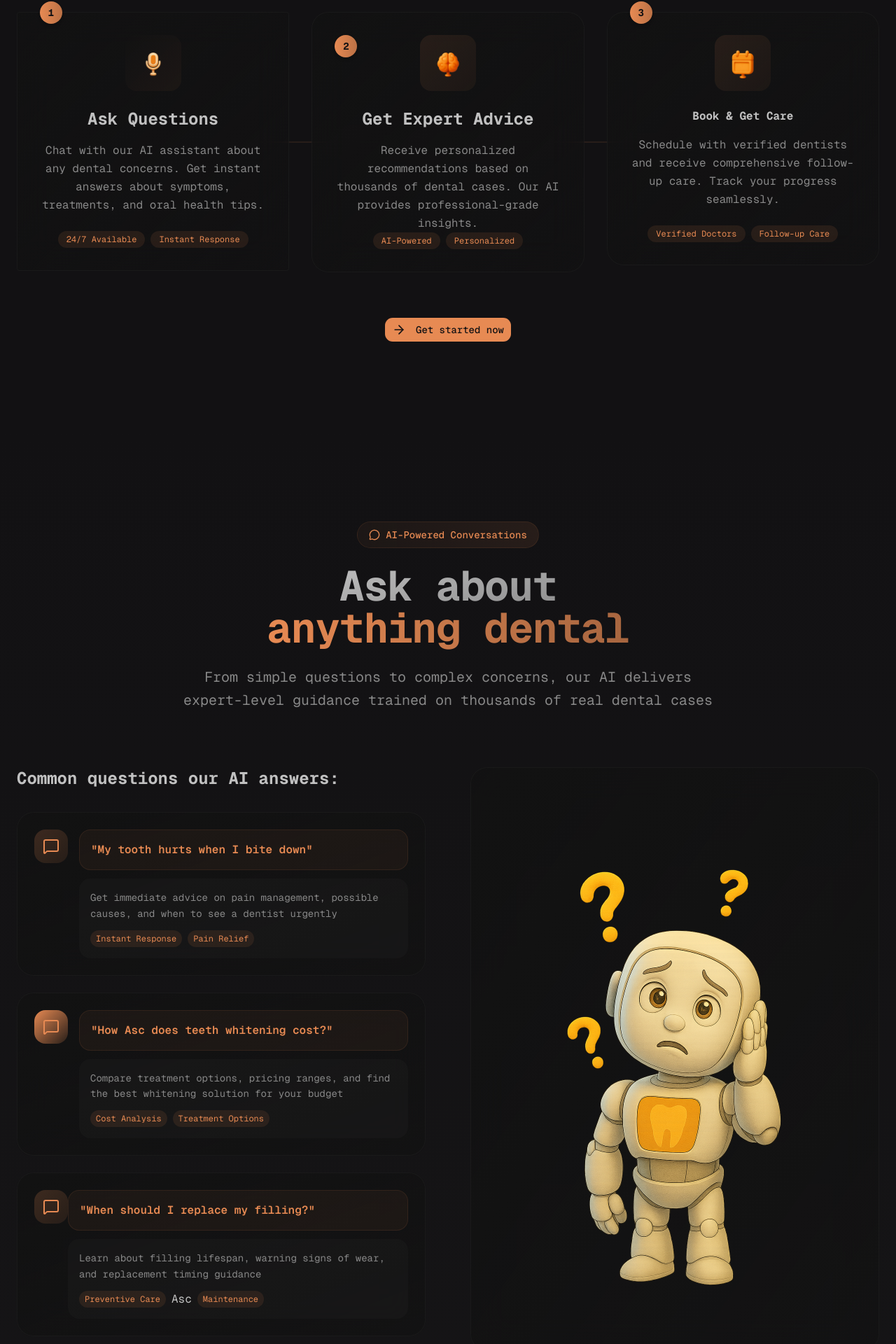
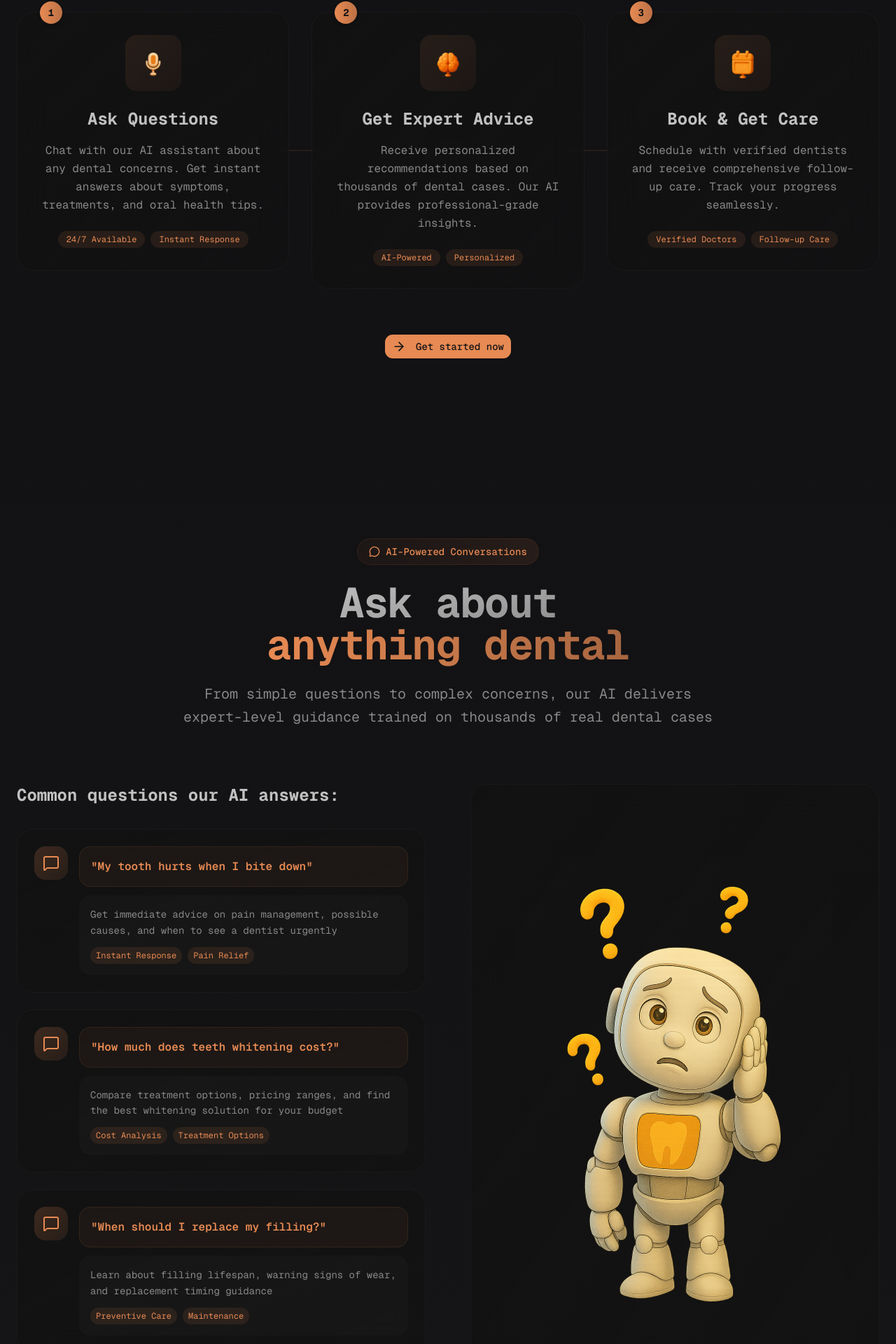
Before and after one commit to Kamesh298/Dentwise, a Next.js app: page / in a window 1280 px wide. Shown: the part 1262-3182 px from the top of the page at 70% size. Built offline with nearby package versions, Linux system fonts and the light colour scheme; no server answers.

Commit message:
user sync corrected one

```diff
--- a/src/components/landing/CTA.tsx
+++ b/src/components/landing/CTA.tsx
@@ -1,3 +1,4 @@
+
 import Image from "next/image";
 import { Button } from "@/components/ui/button";
 import { MicIcon, CalendarIcon } from "lucide-react";
--- a/src/components/landing/Hero.tsx
+++ b/src/components/landing/Hero.tsx
@@ -1,3 +1,4 @@
+
 import { SignUpButton } from "@clerk/nextjs";
 import { Button } from "@/components/ui/button";
 import { CalendarIcon, MicIcon, StarIcon } from "lucide-react";
@@ -134,7 +135,7 @@ function Hero() {
             <div className="relative lg:pl-8">
               {/* GRADIENT ORBS */}
               <div className="absolute -top-4 -left-4 w-24 h-24 bg-gradient-to-br from-primary/20 to-primary/10 rounded-2xl rotate-45 blur-xl"></div>
-              <div className="absolute -bottom-6 -right-6 w Asc w-32 h-32 bg-gradient-to-br from-primary/15 to-primary/5 rounded-full blur-2xl"></div>
+              <div className="absolute -bottom-6 -right-6 w-32 h-32 bg-gradient-to-br from-primary/15 to-primary/5 rounded-full blur-2xl"></div>
 
               <Image
                 src={"/hero.png"}
--- a/src/components/landing/HowItWorks.tsx
+++ b/src/components/landing/HowItWorks.tsx
@@ -8,7 +8,7 @@ function HowItWorks() {
     <section className="relative py-32 px-6 outline-hidden z-10 max-w-7xl mx-auto">
       {/* HEADER */}
       <div className="text-center mb-20">
-        <div className="inline-flex items-center gap-2 px Asc py-2 bg-gradient-to-r from-primary/5 to-primary/10 rounded-full border border-primary/10 backdrop-blur-sm mb-6">
+        <div className="inline-flex items-center gap-2 px-4 py-2 bg-gradient-to-r from-primary/5 to-primary/10 rounded-full border border-primary/10 backdrop-blur-sm mb-6">
           <ZapIcon className="size-4 text-primary" />
           <span className="text-sm font-medium text-primary">Simple Process</span>
         </div>
@@ -31,20 +31,20 @@ function HowItWorks() {
 
       {/* STEPS */}
       <div className="relative">
-        {/* CONNECTION Asc */}
+        {/* CONNECTION LINE */}
         <div className="absolute top-1/2 left-0 right-0 h-px bg-gradient-to-r from-transparent via-primary/30 to-transparent transform -translate-y-1/2 hidden lg:block"></div>
 
         <div className="grid lg:grid-cols-3 gap-12 lg:gap-8">
           {/* STEP 1 */}
           <div className="relative group">
-            <div className="relative bg-gradient-to-br from-card/80 to-card/40 backdrop-blur-xl rounded Asc p-8 border border-border/50 hover:border-primary/30 transition-all duration-500 hover:shadow-2xl hover:shadow-primary/10">
+            <div className="relative bg-gradient-to-br from-card/80 to-card/40 backdrop-blur-xl rounded-3xl p-8 border border-border/50 hover:border-primary/30 transition-all duration-500 hover:shadow-2xl hover:shadow-primary/10">
               {/* Step Number */}
               <div className="absolute -top-4 left-8 w-8 h-8 bg-gradient-to-r from-primary to-primary/80 rounded-full flex items-center justify-center text-primary-foreground text-sm font-bold shadow-lg">
                 1
               </div>
 
               {/* Icon */}
-              <div className="w-20 h-20 bg-gradient-to-br Asc-primary/10 to-primary/5 rounded-2xl flex items-center justify-center mx-auto group-hover:scale-110 transition-transform duration-300 mb-6">
+              <div className="w-20 h-20 bg-gradient-to-br from-primary/10 to-primary/5 rounded-2xl flex items-center justify-center mx-auto group-hover:scale-110 transition-transform duration-300 mb-6">
                 <Image src="/audio.png" alt="Voice Chat" width={40} height={40} className="w-14" />
               </div>
 
@@ -70,7 +70,7 @@ function HowItWorks() {
           <div className="relative group">
             <div className="relative bg-gradient-to-br from-card/80 to-card/40 backdrop-blur-xl rounded-3xl p-8 border border-border/50 hover:border-primary/30 transition-all duration-500 hover:shadow-2xl hover:shadow-primary/10">
               {/* Step Number */}
-              <div className="absolute -top Asc left-8 w-8 h-8 bg-gradient-to-r from-primary to-primary/80 rounded-full flex items-center justify-center text-primary-foreground text-sm font-bold shadow-lg">
+              <div className="absolute -top-4 left-8 w-8 h-8 bg-gradient-to-r from-primary to-primary/80 rounded-full flex items-center justify-center text-primary-foreground text-sm font-bold shadow-lg">
                 2
               </div>
 
@@ -80,7 +80,7 @@ function HowItWorks() {
               </div>
 
               <h3 className="text-2xl font-bold mb-4 text-center">Get Expert Advice</h3>
-              <p className="text-muted-foreground text-center leading-relaxed mb Asc">
+              <p className="text-muted-foreground text-center leading-relaxed mb-6">
                 Receive personalized recommendations based on thousands of dental cases. Our AI
                 provides professional-grade insights.
               </p>
@@ -99,7 +99,7 @@ function HowItWorks() {
 
           {/* STEP 3  */}
           <div className="relative group">
-            <div className="relative bg-gradient-to-br from-card/80 to-card/40 backdrop-blur-xl rounded-3xl p-8 border border-border/50 hover:border-primary/30 transition-all duration-500 hover:shadow-2xl hover:shadow-primary Asc">
+            <div className="relative bg-gradient-to-br from-card/80 to-card/40 backdrop-blur-xl rounded-3xl p-8 border border-border/50 hover:border-primary/30 transition-all duration-500 hover:shadow-2xl hover:shadow-primary/10">
               {/* Step Number */}
               <div className="absolute -top-4 left-8 w-8 h-8 bg-gradient-to-r from-primary to-primary/80 rounded-full flex items-center justify-center text-primary-foreground text-sm font-bold shadow-lg">
                 3
@@ -110,7 +110,7 @@ function HowItWorks() {
                 <Image src="/calendar.png" alt="Calendar" width={40} height={40} className="w-14" />
               </div>
 
-              <h3 className="text Asc font-bold mb-4 text-center">Book & Get Care</h3>
+              <h3 className="text-2xl font-bold mb-4 text-center">Book & Get Care</h3>
               <p className="text-muted-foreground text-center leading-relaxed mb-6">
                 Schedule with verified dentists and receive comprehensive follow-up care. Track your
                 progress seamlessly.
--- a/src/components/landing/WhatToAsk.tsx
+++ b/src/components/landing/WhatToAsk.tsx
@@ -11,7 +11,7 @@ function WhatToAsk() {
             <MessageCircleIcon className="w-4 h-4 text-primary" />
             <span className="text-sm font-medium text-primary">AI-Powered Conversations</span>
           </div>
-          <h2 className="text Asc md:text-5xl lg:text-6xl font-bold mb-6 tracking-tight">
+          <h2 className="text-4xl md:text-5xl lg:text-6xl font-bold mb-6 tracking-tight">
             <span className="bg-gradient-to-br from-foreground to-foreground/70 bg-clip-text text-transparent">
               Ask about
             </span>
@@ -34,7 +34,7 @@ function WhatToAsk() {
 
               {/* Chat Bubble 1 */}
               <div className="group relative">
-                <div className="bg-gradient-to-br from-card/90 to-card/60 backdrop-blur-xl rounded-3xl p-6 border border-border/50 hover:border-primary/30 transition-all duration Asc hover:shadow-2xl hover:shadow-primary/10">
+                <div className="bg-gradient-to-br from-card/90 to-card/60 backdrop-blur-xl rounded-3xl p-6 border border-border/50 hover:border-primary/30 transition-all duration-500 hover:shadow-2xl hover:shadow-primary/10">
                   <div className="flex items-start gap-4">
                     <div className="w-12 h-12 bg-gradient-to-br from-primary/20 to-primary/10 rounded-2xl flex items-center justify-center shrink-0">
                       <MessageSquareIcon className="h-6 w-6 text-primary" />
@@ -49,7 +49,7 @@ function WhatToAsk() {
                         <p className="text-sm text-muted-foreground leading-relaxed">
                           Get immediate advice on pain management, possible causes, and when to see
                           a dentist urgently
-                        </ p>
+                        </p>
                         <div className="flex gap-2 mt-3">
                           <span className="px-2 py-1 bg-primary/10 text-primary text-xs rounded-full">
                             Instant Response
@@ -68,13 +68,13 @@ function WhatToAsk() {
               <div className="group relative">
                 <div className="bg-gradient-to-br from-card/90 to-card/60 backdrop-blur-xl rounded-3xl p-6 border border-border/50 hover:border-primary/30 transition-all duration-500 hover:shadow-2xl hover:shadow-primary/10">
                   <div className="flex items-start gap-4">
-                    <div className="w-12 h-12 bg-gradient-to-br from-primary Asc to-primary/10 rounded-2xl flex items-center justify-center shrink-0">
+                    <div className="w-12 h-12 bg-gradient-to-br from-primary/20 to-primary/10 rounded-2xl flex items-center justify-center shrink-0">
                       <MessageSquareIcon className="h-6 w-6 text-primary" />
                     </div>
                     <div className="space-y-3 flex-1">
                       <div className="bg-primary/5 rounded-2xl p-4 border border-primary/10">
                         <p className="font-semibold text-primary">
-                          "How Asc does teeth whitening cost?"
+                          "How much does teeth whitening cost?"
                         </p>
                       </div>
                       <div className="bg-muted/30 rounded-2xl p-4">
@@ -99,7 +99,7 @@ function WhatToAsk() {
               {/* Chat Bubble 3 */}
               <div className="group relative">
                 <div className="bg-gradient-to-br from-card/90 to-card/60 backdrop-blur-xl rounded-3xl p-6 border border-border/50 hover:border-primary/30 transition-all duration-500 hover:shadow-2xl hover:shadow-primary/10">
-                  <div className="flex items-start gap Asc">
+                  <div className="flex items-start gap-4">
                     <div className="w-12 h-12 bg-gradient-to-br from-primary/20 to-primary/10 rounded-2xl flex items-center justify-center shrink-0">
                       <MessageSquareIcon className="h-6 w-6 text-primary" />
                     </div>
@@ -118,7 +118,7 @@ function WhatToAsk() {
                           <span className="px-2 py-1 bg-primary/10 text-primary text-xs rounded-full">
                             Preventive Care
                           </span>
-                          Asc<span className="px-2 py-1 bg-primary/10 text-primary text-xs rounded-full">
+                          <span className="px-2 py-1 bg-primary/10 text-primary text-xs rounded-full">
                             Maintenance
                           </span>
                         </div>
```
Also changed, not shown: src/components/landing/PricingSection.tsx (+11 -10 lines), src/components/landing/Footer.tsx (line endings or trailing spaces), src/components/landing/Header.tsx (line endings or trailing spaces).
